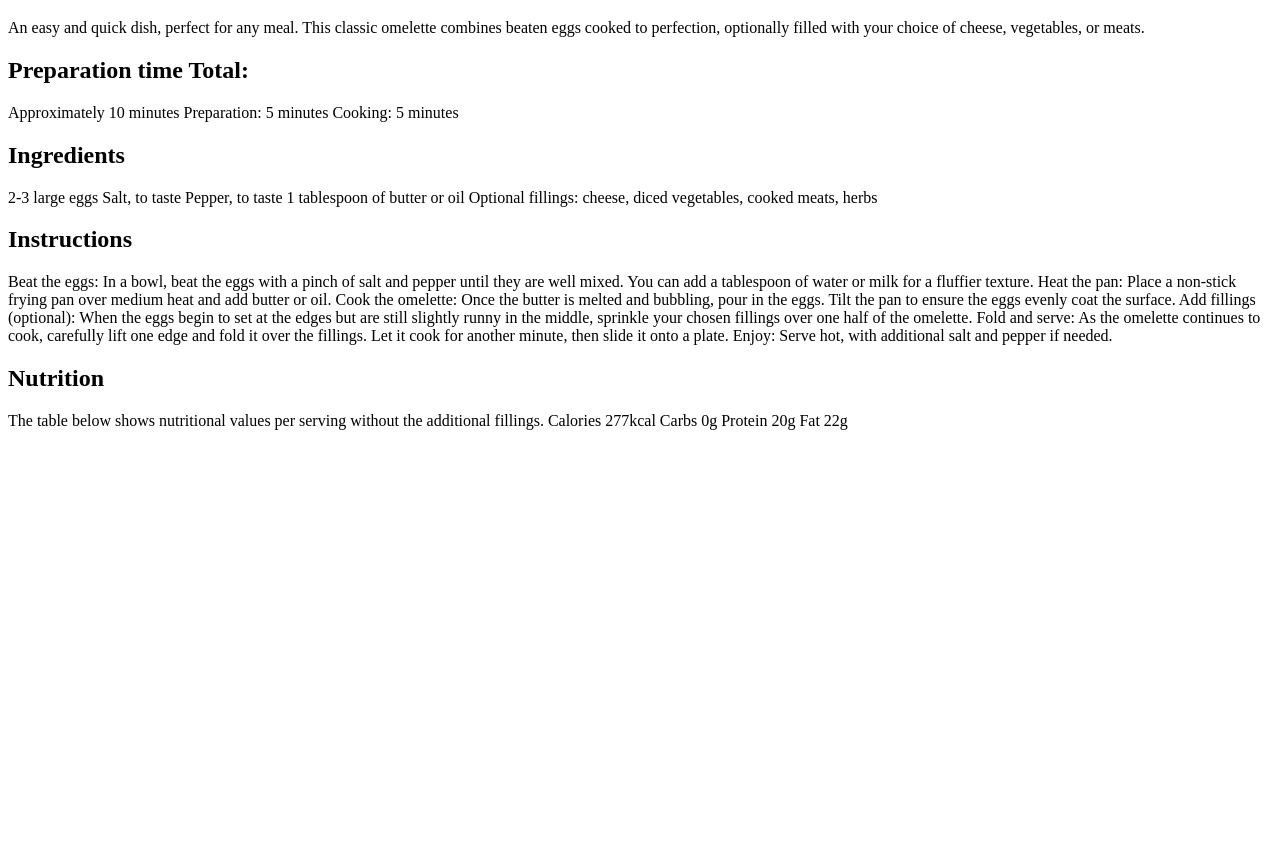
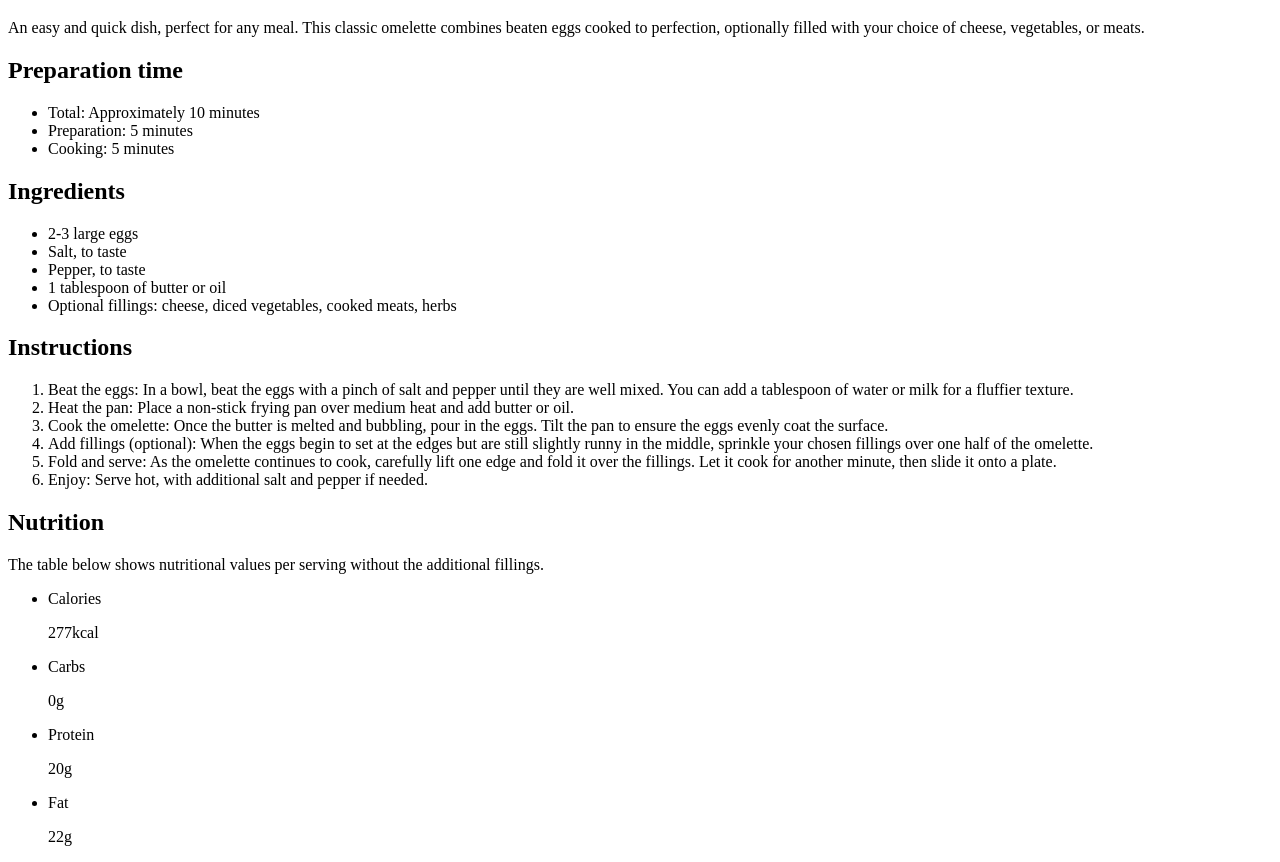
Before and after one commit to Jani-B/FEM-recipe-page-main, a plain HTML site: page index.html in a window 1280 px wide. Shown: the part 673-1535 px from the top of the page. Before the commit the page ends 1119 px from the top, so only its background shows below. Drawn offline with Linux system fonts and the light colour scheme.

Commit message:
created the basic structure with semantic HTML

```diff
--- a/index.html
+++ b/index.html
@@ -19,6 +19,7 @@
       <img
         src="assets/images/image-omelette.jpeg"
         alt="image of omelette of this recipe"
+        class="header-img"
       />
       <h1>Simple Omelette Recipe</h1>
 
@@ -30,42 +31,78 @@
     </header>
     <main>
       <section>
-        <h2>Preparation time Total:</h2>
-        <p>
-          Approximately 10 minutes Preparation: 5 minutes Cooking: 5 minutes
-        </p>
+        <h2>Preparation time</h2>
+        <ul>
+          <li>Total: Approximately 10 minutes</li>
+          <li>Preparation: 5 minutes</li>
+          <li>Cooking: 5 minutes</li>
+        </ul>
       </section>
       <section>
         <h2>Ingredients</h2>
-        <p>
-          2-3 large eggs Salt, to taste Pepper, to taste 1 tablespoon of butter
-          or oil Optional fillings: cheese, diced vegetables, cooked meats,
-          herbs
-        </p>
+        <ul>
+          <li>2-3 large eggs</li>
+          <li>Salt, to taste</li>
+          <li>Pepper, to taste</li>
+          <li>1 tablespoon of butter or oil</li>
+          <li>
+            Optional fillings: cheese, diced vegetables, cooked meats, herbs
+          </li>
+        </ul>
       </section>
       <section>
         <h2>Instructions</h2>
-        <p>
-          Beat the eggs: In a bowl, beat the eggs with a pinch of salt and
-          pepper until they are well mixed. You can add a tablespoon of water or
-          milk for a fluffier texture. Heat the pan: Place a non-stick frying
-          pan over medium heat and add butter or oil. Cook the omelette: Once
-          the butter is melted and bubbling, pour in the eggs. Tilt the pan to
-          ensure the eggs evenly coat the surface. Add fillings (optional): When
-          the eggs begin to set at the edges but are still slightly runny in the
-          middle, sprinkle your chosen fillings over one half of the omelette.
-          Fold and serve: As the omelette continues to cook, carefully lift one
-          edge and fold it over the fillings. Let it cook for another minute,
-          then slide it onto a plate. Enjoy: Serve hot, with additional salt and
-          pepper if needed.
-        </p>
+        <ol>
+          <li>
+            Beat the eggs: In a bowl, beat the eggs with a pinch of salt and
+            pepper until they are well mixed. You can add a tablespoon of water
+            or milk for a fluffier texture.
+          </li>
+          <li>
+            Heat the pan: Place a non-stick frying pan over medium heat and add
+            butter or oil.
+          </li>
+          <li>
+            Cook the omelette: Once the butter is melted and bubbling, pour in
+            the eggs. Tilt the pan to ensure the eggs evenly coat the surface.
+          </li>
+          <li>
+            Add fillings (optional): When the eggs begin to set at the edges but
+            are still slightly runny in the middle, sprinkle your chosen
+            fillings over one half of the omelette.
+          </li>
+          <li>
+            Fold and serve: As the omelette continues to cook, carefully lift
+            one edge and fold it over the fillings. Let it cook for another
+            minute, then slide it onto a plate.
+          </li>
+          <li>Enjoy: Serve hot, with additional salt and pepper if needed.</li>
+        </ol>
       </section>
       <section>
         <h2>Nutrition</h2>
         <p>
           The table below shows nutritional values per serving without the
-          additional fillings. Calories 277kcal Carbs 0g Protein 20g Fat 22g
+          additional fillings.
         </p>
+        <ul>
+          <li>
+            <p>Calories</p>
+            <p>277kcal</p>
+          </li>
+          <li>
+            <p>Carbs</p>
+            <p>0g</p>
+          </li>
+          <li>
+            <p>Protein</p>
+            <p>20g</p>
+          </li>
+          <li>
+            <p>Fat</p>
+            <p>22g</p>
+          </li>
+        </ul>
       </section>
     </main>
   </body>
```
